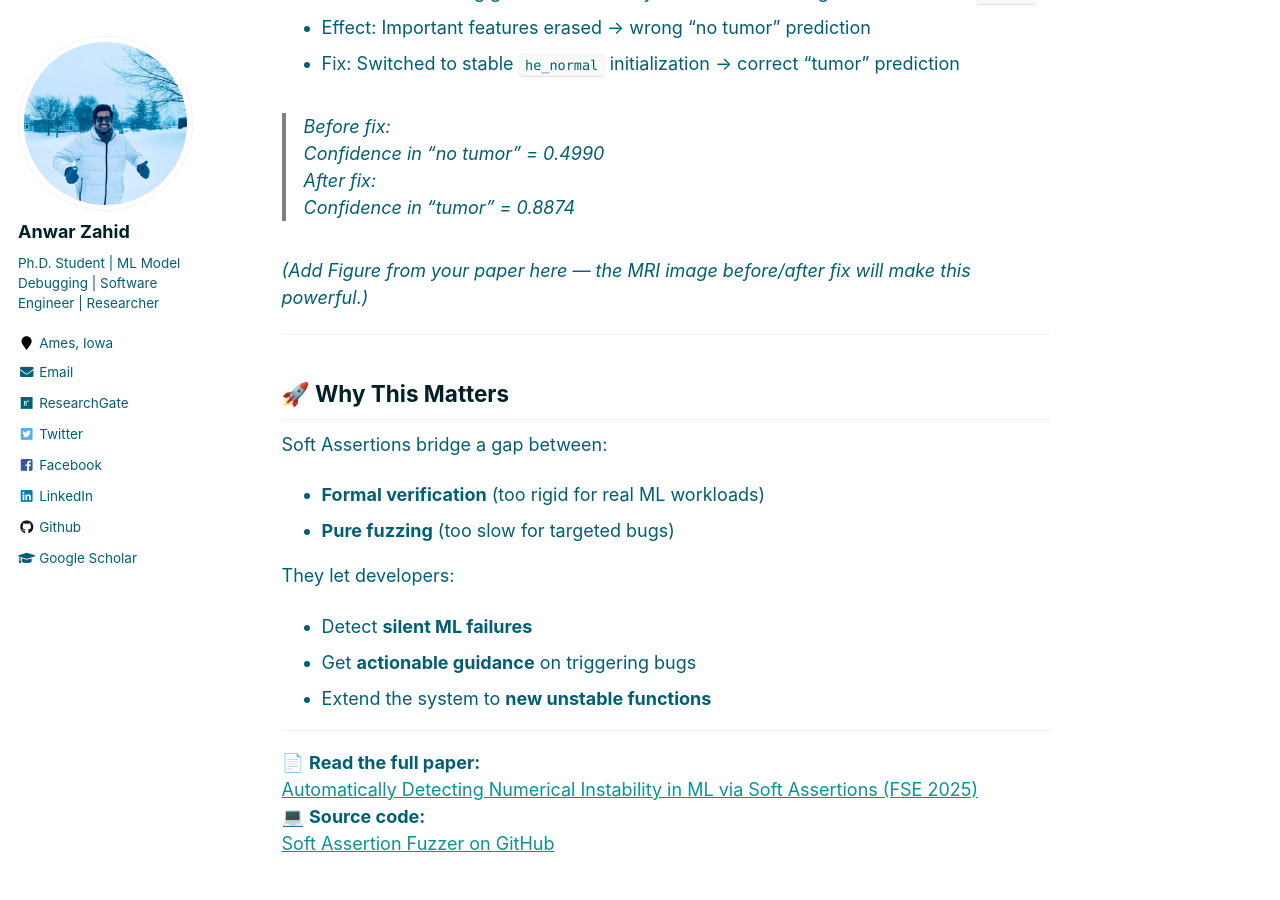
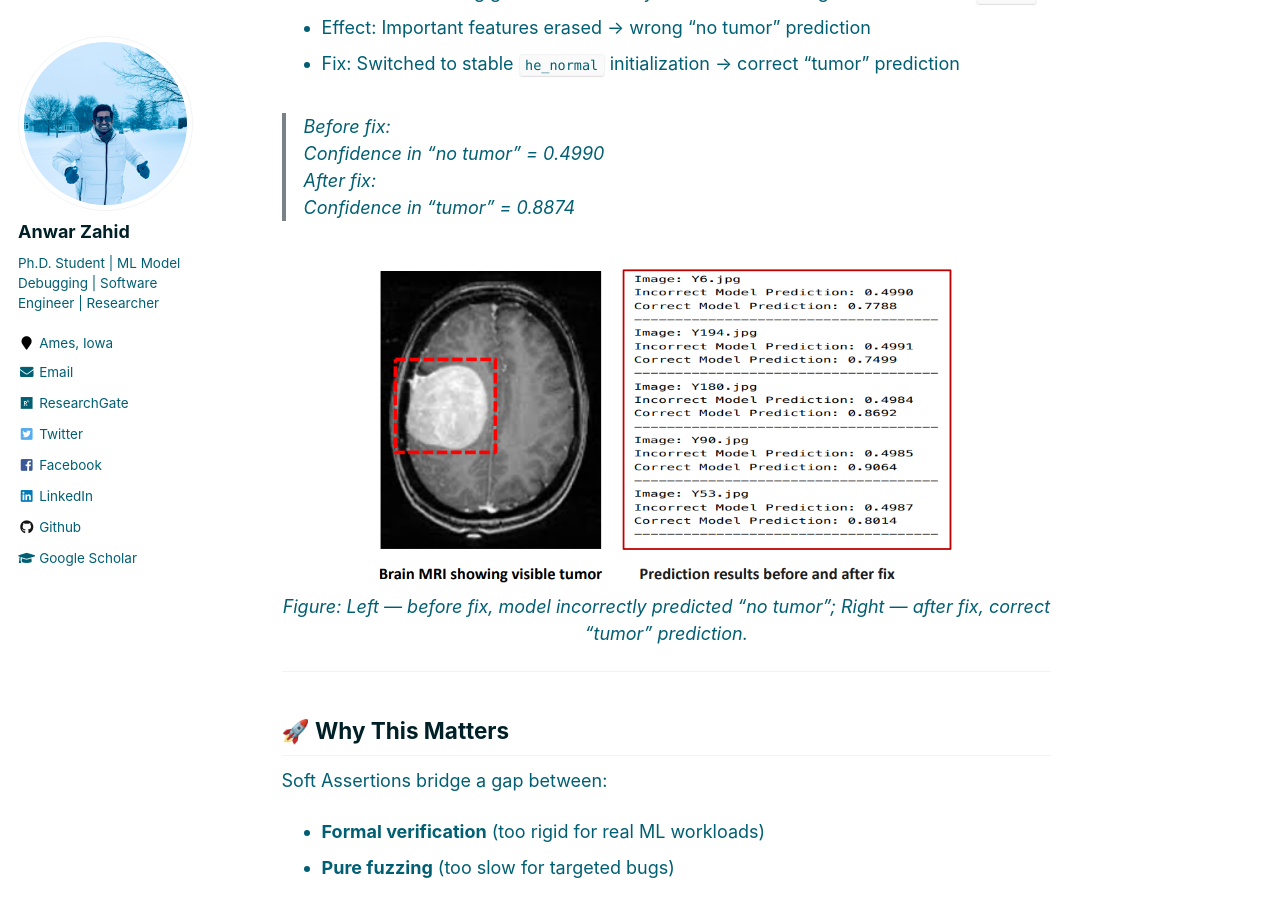
Before and after one commit to AnwarXahid/anwarxahid.github.io, a Jekyll site: the page built from _posts/2025-04-07-soft-assertions-numerical-instability.md, in a window 1280 px wide and 900 px high, scrolled down 2332 px. Built offline with Jekyll 4.4.1, drawn with Linux system fonts in a browser that asks for light colours.

Commit message:
portfolio done for now!

```diff
--- a/_posts/2025-04-07-soft-assertions-numerical-instability.md
+++ b/_posts/2025-04-07-soft-assertions-numerical-instability.md
@@ -79,7 +79,12 @@ We tested our Soft Assertion Fuzzer on:
 > *After fix:*
 > Confidence in “tumor” = 0.8874
 
-*(Add Figure from your paper here — the MRI image before/after fix will make this powerful.)*
+<p align="center">
+  <img src="/images/tumor_before_after.png" alt="Brain MRI before and after fix" width="600">
+  <br>
+  <em>Figure: Left — before fix, model incorrectly predicted “no tumor”; Right — after fix, correct “tumor” prediction.</em>
+</p>
+
 
 ---
 
```
Also changed, not shown: _pages/about-me.md (+5 -6 lines), images/tumor_before_after.png (added).
